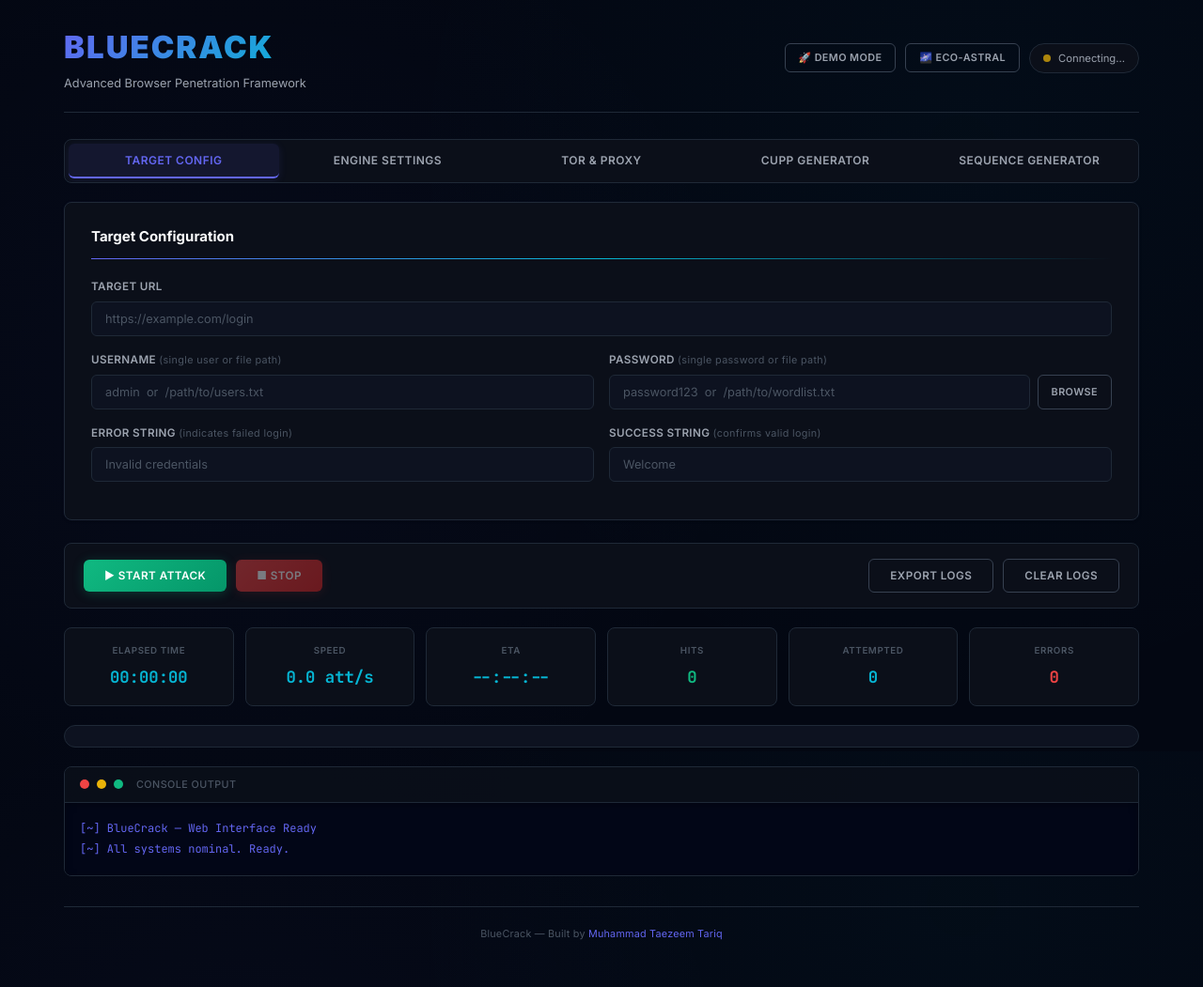
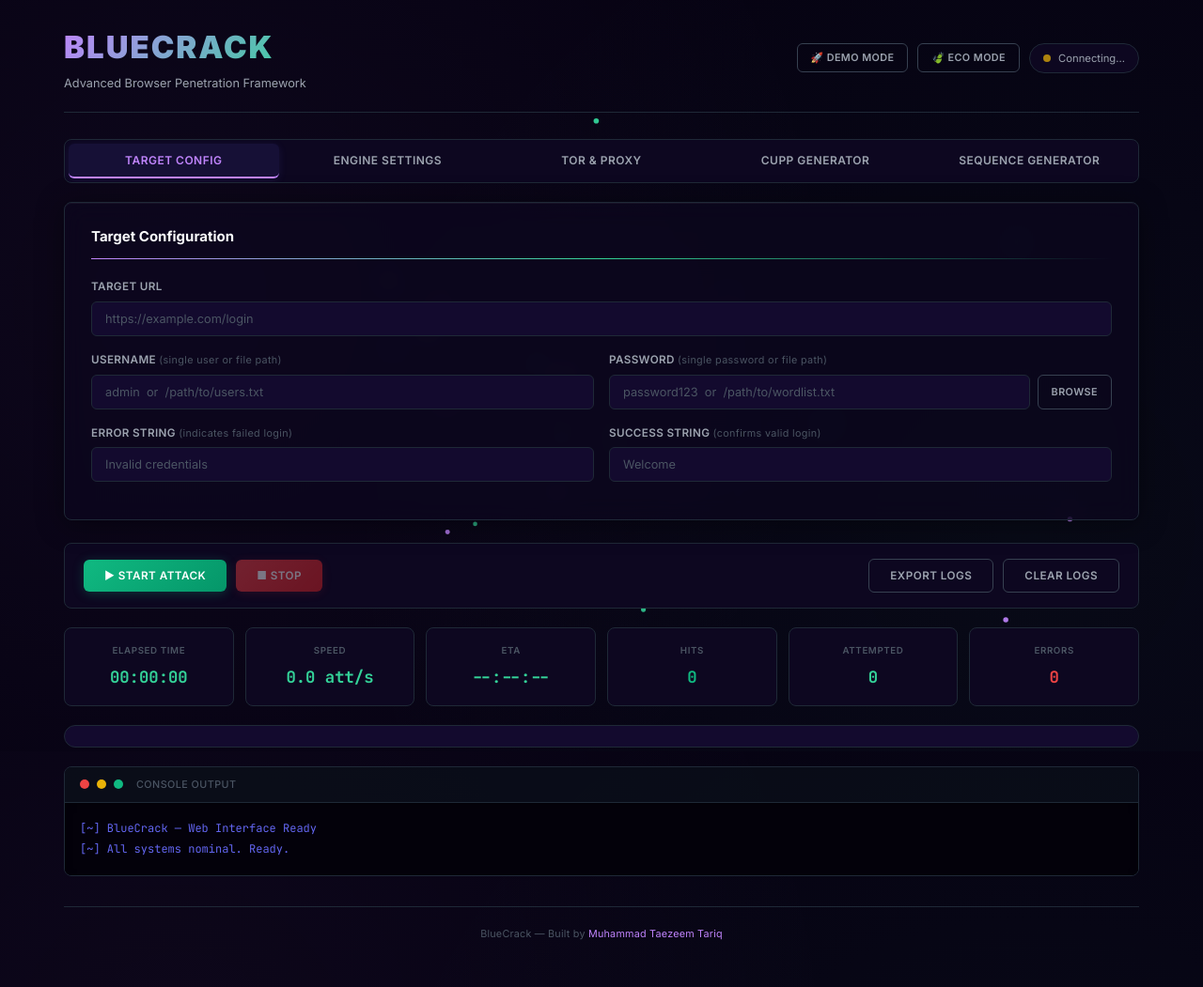
Before and after one commit to taezeem14/BlueCrack, a Flask app: page / in a window 1280 px wide. Shown: the whole page at 94% size. Run offline with Flask 3, Linux system fonts and the light colour scheme; some libraries are stand-ins or nearby versions.

Commit message:
Implement performance-optimizing Eco Mode and 3D Starfield canvas animation - Build 3D flying Starfield canvas rendering loop with custom emerald and purple stars - Add Eco Mode (leaf Eco Mode / lightning Eco Active) header toggle button - Configure Eco Mode to immediately cancel the starfield animation frame loop, drop backdrop blurs, and replace glassmorphic elements with flat opaque cards - Fix demo server startup crash caused by Unicode character printing on Windows default cp1252 consoles - Disable debug mode on subprocess demo server execution to avoid reloader overhead and pipe blockages

```diff
--- a/demo_server.py
+++ b/demo_server.py
@@ -588,13 +588,13 @@ def api_login():
 
 if __name__ == "__main__":
     print(f"\n  BlueCrack Demo Server v2.0")
-    print(f"  ─────────────────────────────────────")
+    print(f"  -------------------------------------")
     print(f"  Port:          {cli_args.port}")
     print(f"  Max attempts:  {MAX_ATTEMPTS}")
     print(f"  Rate window:   {RATE_LIMIT_WINDOW}s")
     print(f"  Accounts:      {', '.join(DEMO_ACCOUNTS.keys())}")
     print(f"  JSON API:      POST /api/login")
-    print(f"  ─────────────────────────────────────\n")
+    print(f"  -------------------------------------\n")
 
     # WARNING: Run only locally for demo purposes
-    app.run(host="127.0.0.1", port=cli_args.port, debug=True)
+    app.run(host="127.0.0.1", port=cli_args.port, debug=False)
--- a/static/css/style.css
+++ b/static/css/style.css
@@ -4,11 +4,11 @@
 
 /* ── CSS Custom Properties ─────────────────────────────────── */
 :root {
-  /* Background palette */
-  --bg-deep:        #030712;
-  --bg-card:        #0b0f19;
-  --bg-input:       #0d1220;
-  --bg-terminal:    #020617;
+  /* Cosmic Background palette */
+  --bg-deep:        #060212;
+  --bg-card:        #0d0720;
+  --bg-input:       #130a2e;
+  --bg-terminal:    #03010a;
 
   /* Text palette */
   --text-primary:   #f9fafb;
@@ -19,9 +19,9 @@
   --border-default: #1f2937;
   --border-hover:   #374151;
 
-  /* Accent colours */
-  --accent-indigo:  #6366f1;
-  --accent-cyan:    #06b6d4;
+  /* Accent colours (Eco-Astral Cosmic) */
+  --accent-indigo:  #c084fc; /* cosmic violet */
+  --accent-cyan:    #34d399; /* cosmic emerald */
 
   /* Semantic colours */
   --success:        #10b981;
@@ -38,28 +38,40 @@
   --transition:     0.2s ease;
 }
 
-/* ── Eco-Astral Mode Overrides ────────────────────────────── */
-body.eco-astral-mode {
-  --bg-deep:        #060212;
-  --bg-card:        #0d0720;
-  --bg-input:       #130a2e;
-  --bg-terminal:    #03010a;
+/* ── Eco-Astral Mode (Performance Lag Fix) ─────────────────── */
+body.eco-mode {
+  --bg-deep:        #030712;
+  --bg-card:        #0b0f19;
+  --bg-input:       #0d1220;
+  --bg-terminal:    #020617;
 
-  --accent-indigo:  #c084fc; /* cosmic violet */
-  --accent-cyan:    #34d399; /* cosmic emerald */
+  --accent-indigo:  #6366f1; /* standard indigo */
+  --accent-cyan:    #06b6d4; /* standard cyan */
 
-  background-image: radial-gradient(circle at 15% 40%, rgba(192, 132, 252, 0.08) 0%, transparent 60%),
-                    radial-gradient(circle at 85% 70%, rgba(52, 211, 153, 0.08) 0%, transparent 60%);
+  background-image: none !important;
+  background: var(--bg-deep) !important;
 }
 
-body.eco-astral-mode .header-title {
-  background: linear-gradient(135deg, var(--accent-indigo), var(--accent-cyan));
-  -webkit-background-clip: text;
-  background-clip: text;
+body.eco-mode #starfield {
+  display: none !important;
 }
 
-body.eco-astral-mode .progress-fill {
-  background: linear-gradient(90deg, var(--accent-indigo), var(--accent-cyan));
+body.eco-mode .card {
+  background: var(--bg-card) !important;
+  backdrop-filter: none !important;
+  -webkit-backdrop-filter: none !important;
+  box-shadow: 0 1px 3px rgba(0, 0, 0, 0.3) !important;
+}
+
+#starfield {
+  position: fixed;
+  top: 0;
+  left: 0;
+  width: 100vw;
+  height: 100vh;
+  z-index: -2;
+  pointer-events: none;
+  background: transparent;
 }
 
 /* ── Reset ─────────────────────────────────────────────────── */
@@ -79,8 +91,8 @@ html {
 
 body {
   background: var(--bg-deep);
-  background-image: radial-gradient(circle at 20% 50%, rgba(99, 102, 241, 0.03) 0%, transparent 50%),
-                    radial-gradient(circle at 80% 20%, rgba(6, 182, 212, 0.03) 0%, transparent 50%);
+  background-image: radial-gradient(circle at 15% 40%, rgba(192, 132, 252, 0.04) 0%, transparent 60%),
+                    radial-gradient(circle at 85% 70%, rgba(52, 211, 153, 0.04) 0%, transparent 60%);
   background-attachment: fixed;
   color: var(--text-primary);
   font-family: var(--font-ui);
@@ -216,11 +228,13 @@ body {
 
 /* ── Cards (Glass Effect) ──────────────────────────────────── */
 .card {
-  background: var(--bg-card);
+  background: rgba(13, 7, 32, 0.65); /* Translucent cosmic dark */
   border: 1px solid var(--border-default);
   border-radius: var(--radius);
   padding: 24px 28px;
-  box-shadow: 0 1px 3px rgba(0, 0, 0, 0.3), 0 0 0 1px rgba(99, 102, 241, 0.03);
+  backdrop-filter: blur(12px);
+  -webkit-backdrop-filter: blur(12px);
+  box-shadow: 0 4px 30px rgba(0, 0, 0, 0.4), inset 0 1px 0 rgba(255, 255, 255, 0.05);
   animation: fadeIn 0.3s ease;
 }
 
--- a/static/js/app.js
+++ b/static/js/app.js
@@ -11,7 +11,7 @@ const socket = io();
 const DOM = {
   // New Header Actions
   btnLaunchDemo:   document.getElementById('btnLaunchDemo'),
-  btnToggleAstral: document.getElementById('btnToggleAstral'),
+  btnToggleEco:    document.getElementById('btnToggleEco'),
 
   // Connection status
   connectionDot:   document.getElementById('connectionDot'),
@@ -497,19 +497,115 @@ async function launchDemoMode() {
   }
 }
 
+// ─── Starfield Canvas Background Animation Loop ─────────────────
+let starfieldCanvas = null;
+let starfieldCtx = null;
+let stars = [];
+const numStars = 100;
+let animationId = null;
+let isEcoMode = false;
+
+function initStarfield() {
+  starfieldCanvas = document.getElementById('starfield');
+  if (!starfieldCanvas) return;
+  starfieldCtx = starfieldCanvas.getContext('2d');
+  resizeStarfield();
+
+  window.addEventListener('resize', resizeStarfield);
+
+  // Initialize stars
+  stars = [];
+  for (let i = 0; i < numStars; i++) {
+    stars.push({
+      x: Math.random() * window.innerWidth,
+      y: Math.random() * window.innerHeight,
+      z: Math.random() * window.innerWidth,
+      color: Math.random() > 0.5 ? '#c084fc' : '#34d399'
+    });
+  }
+
+  if (!isEcoMode) {
+    startStarfieldAnimation();
+  }
+}
+
+function resizeStarfield() {
+  if (!starfieldCanvas) return;
+  starfieldCanvas.width = window.innerWidth;
+  starfieldCanvas.height = window.innerHeight;
+}
+
+function startStarfieldAnimation() {
+  if (animationId) cancelAnimationFrame(animationId);
+
+  function draw() {
+    if (isEcoMode) return;
+
+    starfieldCtx.clearRect(0, 0, starfieldCanvas.width, starfieldCanvas.height);
+
+    // Draw and update stars
+    for (let i = 0; i < stars.length; i++) {
+      let star = stars[i];
+      star.z -= 1.2;
+
+      if (star.z <= 0) {
+        star.z = window.innerWidth;
+        star.x = Math.random() * window.innerWidth;
+        star.y = Math.random() * window.innerHeight;
+      }
+
+      // 3D Projection
+      let k = 128.0 / star.z;
+      let px = (star.x - window.innerWidth / 2) * k + window.innerWidth / 2;
+      let py = (star.y - window.innerHeight / 2) * k + window.innerHeight / 2;
+
+      if (px >= 0 && px <= window.innerWidth && py >= 0 && py <= window.innerHeight) {
+        let size = (1 - star.z / window.innerWidth) * 3;
+        starfieldCtx.beginPath();
+        starfieldCtx.fillStyle = star.color;
+        starfieldCtx.globalAlpha = 1 - star.z / window.innerWidth;
+        starfieldCtx.arc(px, py, size, 0, Math.PI * 2);
+        starfieldCtx.fill();
+      }
+    }
+
+    animationId = requestAnimationFrame(draw);
+  }
+
+  animationId = requestAnimationFrame(draw);
+}
+
+function stopStarfieldAnimation() {
+  if (animationId) {
+    cancelAnimationFrame(animationId);
+    animationId = null;
+  }
+  if (starfieldCanvas && starfieldCtx) {
+    starfieldCtx.clearRect(0, 0, starfieldCanvas.width, starfieldCanvas.height);
+  }
+}
+
 /**
- * Toggle the cosmic Eco-Astral theme.
+ * Toggle the Performance Eco-Astral Mode (Lag Fix).
  */
-function toggleEcoAstralTheme() {
-  const isAstral = document.body.classList.toggle('eco-astral-mode');
-  if (isAstral) {
-    localStorage.setItem('theme', 'eco-astral');
-    if (DOM.btnToggleAstral) DOM.btnToggleAstral.classList.add('active');
-    appendLog('[~] Eco-Astral theme activated. Cosmic vibes enabled.');
+function toggleEcoMode() {
+  isEcoMode = document.body.classList.toggle('eco-mode');
+  if (isEcoMode) {
+    localStorage.setItem('eco_mode', 'true');
+    stopStarfieldAnimation();
+    if (DOM.btnToggleEco) {
+      DOM.btnToggleEco.classList.add('active');
+      DOM.btnToggleEco.innerHTML = '⚡ Eco Active';
+    }
+    appendLog('[~] Eco-Astral Mode: ON. Starfield stopped, blurs disabled. Performance optimized.');
   } else {
-    localStorage.setItem('theme', 'standard');
-    if (DOM.btnToggleAstral) DOM.btnToggleAstral.classList.remove('active');
-    appendLog('[~] Standard cyber dark theme activated.');
+    localStorage.setItem('eco_mode', 'false');
+    startStarfieldAnimation();
+    if (DOM.btnToggleEco) {
+      DOM.btnToggleEco.classList.remove('active');
+      DOM.btnToggleEco.innerHTML = '🍃 Eco Mode';
+    }
+    appendLog('[~] Eco-Astral Mode: OFF. Cosmic vibes and blurs enabled.');
   }
 }
 
@@ -594,13 +690,18 @@ socket.on('sequence_done', (data) => {
 
 document.addEventListener('DOMContentLoaded', () => {
 
-  // Initialize theme from storage
-  if (localStorage.getItem('theme') === 'eco-astral') {
-    document.body.classList.add('eco-astral-mode');
-    if (DOM.btnToggleAstral) {
-      DOM.btnToggleAstral.classList.add('active');
+  // Initialize Eco Mode from storage
+  isEcoMode = localStorage.getItem('eco_mode') === 'true';
+  if (isEcoMode) {
+    document.body.classList.add('eco-mode');
+    if (DOM.btnToggleEco) {
+      DOM.btnToggleEco.classList.add('active');
+      DOM.btnToggleEco.innerHTML = '⚡ Eco Active';
     }
   }
+
+  // Initialize background starfield animation
+  initStarfield();
 
   // ── Tab buttons ──
   DOM.tabButtons.forEach(btn => {
@@ -611,8 +712,8 @@ document.addEventListener('DOMContentLoaded', () => {
   if (DOM.btnLaunchDemo) {
     DOM.btnLaunchDemo.addEventListener('click', launchDemoMode);
   }
-  if (DOM.btnToggleAstral) {
-    DOM.btnToggleAstral.addEventListener('click', toggleEcoAstralTheme);
+  if (DOM.btnToggleEco) {
+    DOM.btnToggleEco.addEventListener('click', toggleEcoMode);
   }
 
   // ── Control buttons ──
--- a/templates/index.html
+++ b/templates/index.html
@@ -21,6 +21,7 @@
   <link rel="stylesheet" href="/static/css/style.css" />
 </head>
 <body>
+  <canvas id="starfield"></canvas>
 
   <div class="container">
 
@@ -34,7 +35,7 @@
       </div>
       <div class="header-actions">
         <button class="btn btn-ghost btn-sm" id="btnLaunchDemo" type="button">🚀 Demo Mode</button>
-        <button class="btn btn-ghost btn-sm" id="btnToggleAstral" type="button">🌌 Eco-Astral</button>
+        <button class="btn btn-ghost btn-sm" id="btnToggleEco" type="button">🍃 Eco Mode</button>
         <div class="header-badge">
           <span class="status-dot" id="connectionDot"></span>
           <span class="status-label" id="connectionLabel">Connecting…</span>
```
